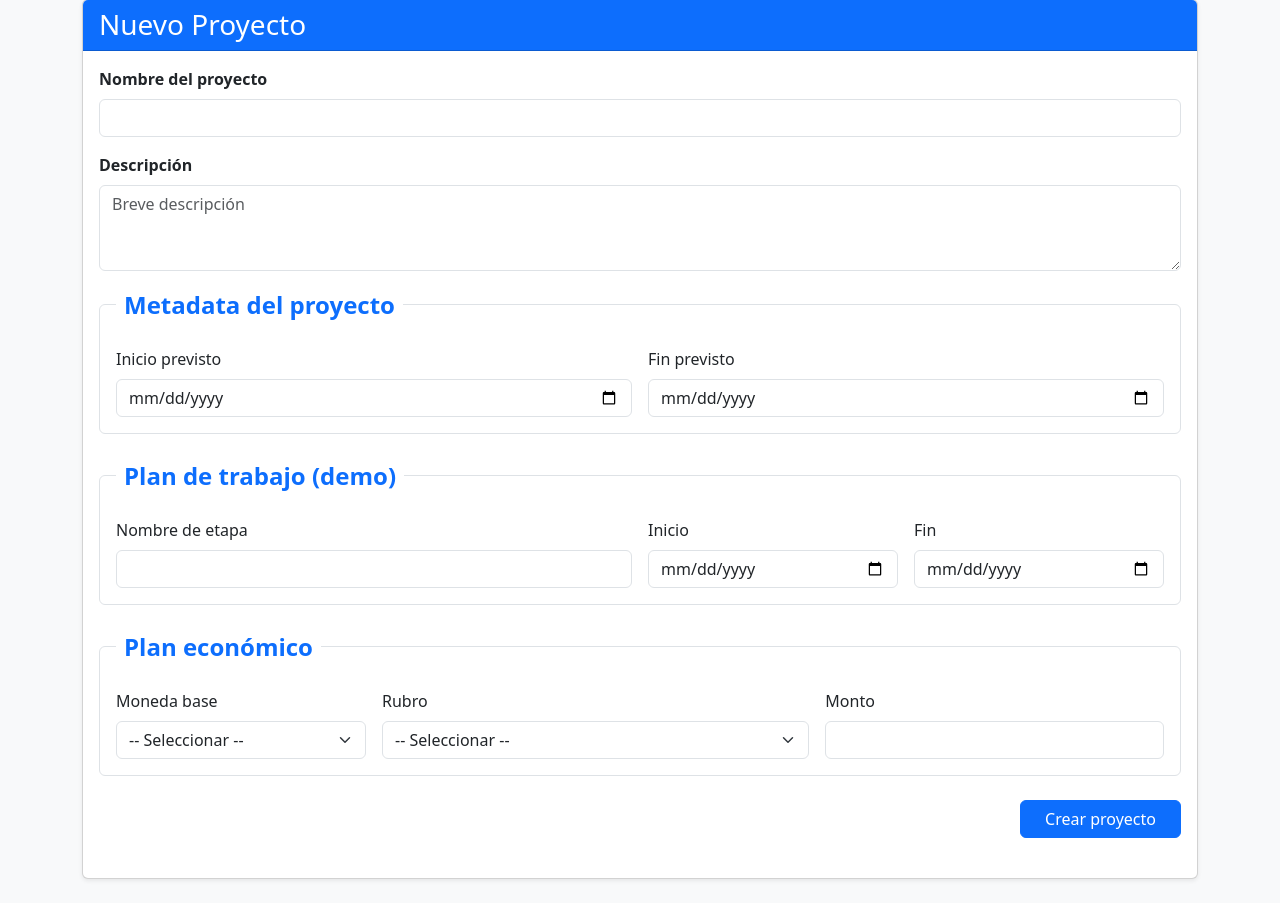
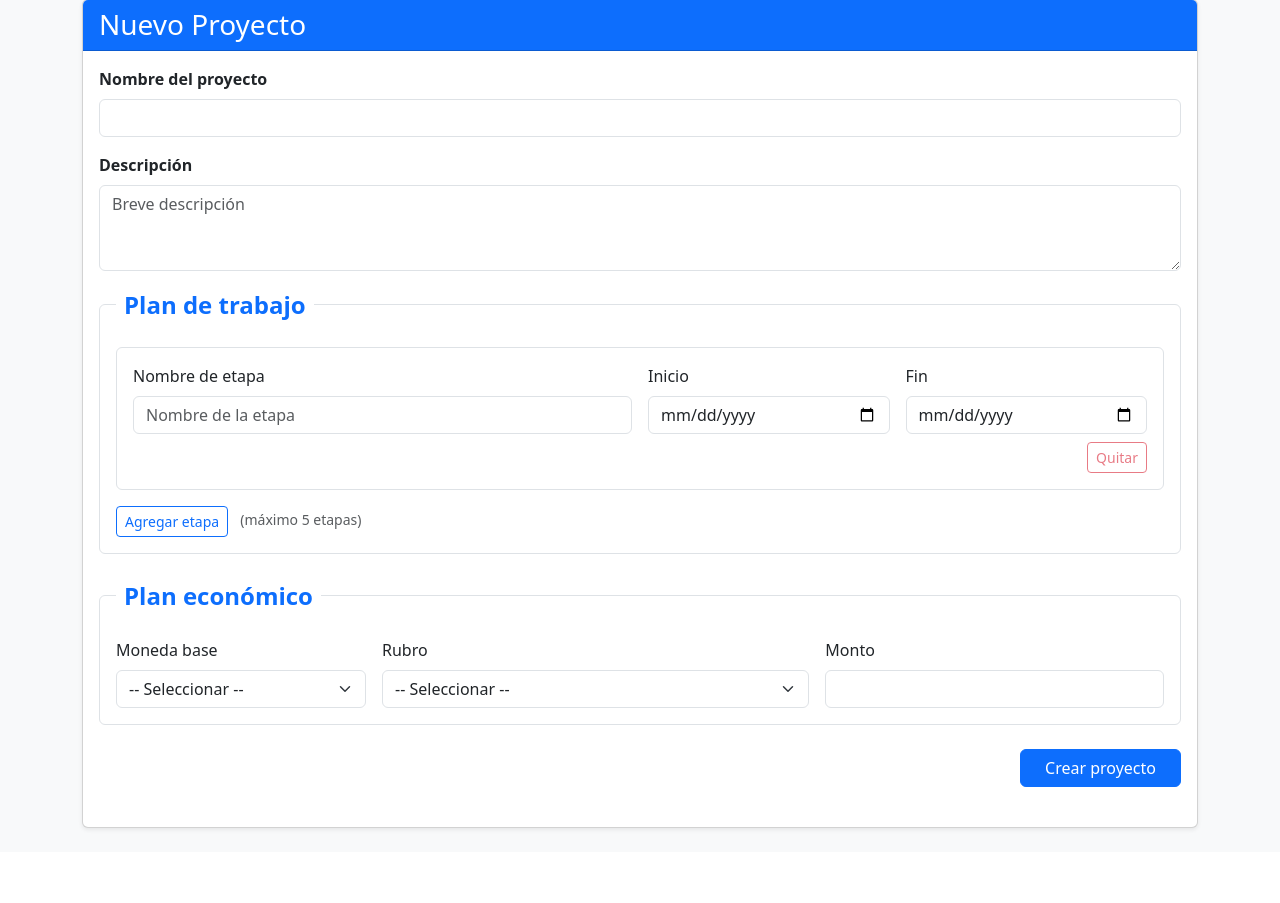
Before and after one commit to tobinapoli/api-front-bonita, a Django app: page /bonita/nuevo/ in a window 1280 px wide. Shown: the part 81-984 px from the top of the page. After the commit the page ends 912 px from the top, so only its background shows below. Run offline with Django 5.2, Linux system fonts and the light colour scheme.

Commit message:
cambios en el form de nuevo proyecto

```diff
--- a/bonita/templates/bonita/nuevo.html
+++ b/bonita/templates/bonita/nuevo.html
@@ -31,35 +31,52 @@
             <textarea name="descripcion" class="form-control" rows="3" placeholder="Breve descripción"></textarea>
           </div>
 
+          <!-- PLAN DE TRABAJO CON ETAPAS DINÁMICAS -->
           <fieldset class="border p-3 mb-4 rounded">
-            <legend class="float-none w-auto px-2 fw-semibold text-primary">Metadata del proyecto</legend>
-            <div class="row g-3">
-              <div class="col-md-6">
-                <label class="form-label">Inicio previsto</label>
-                <input type="date" id="metaIniInput" name="metadata.fechaInicioPrevista" class="form-control" required>
-              </div>
-              <div class="col-md-6">
-                <label class="form-label">Fin previsto</label>
-                <input type="date" id="metaFinInput" name="metadata.fechaFinPrevista" class="form-control" required>
-              </div>
-            </div>
-          </fieldset>
+            <legend class="float-none w-auto px-2 fw-semibold text-primary">Plan de trabajo</legend>
 
-          <fieldset class="border p-3 mb-4 rounded">
-            <legend class="float-none w-auto px-2 fw-semibold text-primary">Plan de trabajo (demo)</legend>
-            <div class="row g-3">
+            <!-- Contenedor de todas las etapas -->
+            <div id="etapasContainer" class="d-flex flex-column gap-3">
+
+              <!-- Primera etapa (index 0) -->
+              <div class="etapa-row border rounded p-3" data-index="0">
+                <div class="row g-3 align-items-end">
                   <div class="col-md-6">
                     <label class="form-label">Nombre de etapa</label>
-                <input type="text" name="planTrabajo.etapas[0].nombre" class="form-control" required>
+                    <input type="text"
+                           class="form-control etapa-nombre"
+                           placeholder="Nombre de la etapa"
+                           required>
                   </div>
                   <div class="col-md-3">
                     <label class="form-label">Inicio</label>
-                <input type="date" id="etapaIniInput" name="planTrabajo.etapas[0].fechaInicioPrevista" class="form-control" required>
+                    <input type="date"
+                           class="form-control etapa-inicio"
+                           required>
                   </div>
                   <div class="col-md-3">
                     <label class="form-label">Fin</label>
-                <input type="date" id="etapaFinInput" name="planTrabajo.etapas[0].fechaFinPrevista" class="form-control" required>
+                    <input type="date"
+                           class="form-control etapa-fin"
+                           required>
                   </div>
+                </div>
+                <div class="mt-2 text-end">
+                  <button type="button"
+                          class="btn btn-sm btn-outline-danger btn-remove-etapa"
+                          disabled>
+                    Quitar
+                  </button>
+                </div>
+              </div>
+
+            </div>
+
+            <div class="mt-3">
+              <button type="button" id="btnAddEtapa" class="btn btn-outline-primary btn-sm">
+                Agregar etapa
+              </button>
+              <small class="text-muted ms-2">(máximo 5 etapas)</small>
             </div>
           </fieldset>
 
@@ -111,8 +128,20 @@
   </div>
 
   <script>
+    // Constantes de validación
     const VALID_CURRENCIES = ["ARS", "USD", "EUR", "BRL", "UYU", "CLP"];
-    const VALID_RUBROS = ["Desarrollo", "Testing", "Gestión", "Infraestructura", "Diseño", "Documentación", "Capacitación", "Soporte", "Otro"];
+    const VALID_RUBROS = [
+      "Desarrollo",
+      "Testing",
+      "Gestión",
+      "Infraestructura",
+      "Diseño",
+      "Documentación",
+      "Capacitación",
+      "Soporte",
+      "Otro"
+    ];
+    const MAX_ETAPAS = 5;
 
     function qp(name){ return new URLSearchParams(location.search).get(name); }
 
@@ -126,149 +155,187 @@
       }
     })();
 
-    function formatDateISO(date) {
-      return date.toISOString().split('T')[0];
+    // --------- ETAPAS DINÁMICAS Y FECHAS ---------
+
+    function createEtapaRow(index) {
+      const div = document.createElement("div");
+      div.className = "etapa-row border rounded p-3";
+      div.dataset.index = String(index);
+      div.innerHTML = `
+        <div class="row g-3 align-items-end">
+          <div class="col-md-6">
+            <label class="form-label">Nombre de etapa</label>
+            <input type="text"
+                   class="form-control etapa-nombre"
+                   placeholder="Nombre de la etapa"
+                   required>
+          </div>
+          <div class="col-md-3">
+            <label class="form-label">Inicio</label>
+            <input type="date"
+                   class="form-control etapa-inicio"
+                   required>
+          </div>
+          <div class="col-md-3">
+            <label class="form-label">Fin</label>
+            <input type="date"
+                   class="form-control etapa-fin"
+                   required>
+          </div>
+        </div>
+        <div class="mt-2 text-end">
+          <button type="button"
+                  class="btn btn-sm btn-outline-danger btn-remove-etapa">
+            Quitar
+          </button>
+        </div>
+      `;
+      return div;
     }
 
-    function initializeDateRestrictions() {
+    function renumerarEtapas() {
+      const filas = document.querySelectorAll(".etapa-row");
+      filas.forEach((row, idx) => {
+        row.dataset.index = String(idx);
+        const btnRemove = row.querySelector(".btn-remove-etapa");
+        btnRemove.disabled = (filas.length === 1 && idx === 0);
+      });
+    }
+
+    // Recalcula los min de TODAS las etapas según hoy y las fechas de fin anteriores
+    function recalcularMinimos() {
+      const rows = Array.from(document.querySelectorAll(".etapa-row"));
+
       const today = new Date();
       today.setHours(0, 0, 0, 0);
-      const todayISO = formatDateISO(today);
+      const todayISO = today.toISOString().split("T")[0];
 
-      const metaIniInput = document.getElementById("metaIniInput");
-      const metaFinInput = document.getElementById("metaFinInput");
-      const etapaIniInput = document.getElementById("etapaIniInput");
-      const etapaFinInput = document.getElementById("etapaFinInput");
+      let prevEnd = todayISO;  // por defecto hoy
 
-      metaIniInput.min = todayISO;
-      metaFinInput.min = todayISO;
+      rows.forEach(row => {
+        const ini = row.querySelector(".etapa-inicio");
+        const fin = row.querySelector(".etapa-fin");
 
-      metaIniInput.addEventListener("change", () => {
-        const metaIniVal = metaIniInput.value;
-        if (metaIniVal) {
-          metaFinInput.min = metaIniVal;
-          etapaIniInput.min = metaIniVal;
+        ini.min = prevEnd;
+        fin.min = prevEnd;
+
+        if (fin.value) {
+          prevEnd = fin.value;
+        }
+      });
+    }
+
+    document.addEventListener("DOMContentLoaded", () => {
+      const container = document.getElementById("etapasContainer");
+      const btnAdd = document.getElementById("btnAddEtapa");
+
+      // Inicial: min = hoy para la primera etapa
+      recalcularMinimos();
+
+      // Cuando cambia cualquier fecha de fin, recalculamos los min de todas
+      container.addEventListener("change", (e) => {
+        const target = e.target;
+        if (target.classList.contains("etapa-fin")) {
+          recalcularMinimos();
         }
       });
 
-      metaFinInput.addEventListener("change", () => {
-        const metaFinVal = metaFinInput.value;
-        if (metaFinVal) {
-          etapaFinInput.max = metaFinVal;
+      btnAdd.addEventListener("click", () => {
+        const actuales = container.querySelectorAll(".etapa-row").length;
+        if (actuales >= MAX_ETAPAS) {
+          alert(`Sólo podés cargar hasta ${MAX_ETAPAS} etapas.`);
+          return;
+        }
+        const row = createEtapaRow(actuales);
+        container.appendChild(row);
+
+        renumerarEtapas();
+        recalcularMinimos();   // importante: rearmar min después de agregar
+      });
+
+      container.addEventListener("click", (e) => {
+        const target = e.target;
+        if (target.classList.contains("btn-remove-etapa")) {
+          const row = target.closest(".etapa-row");
+          if (!row) return;
+          if (container.querySelectorAll(".etapa-row").length === 1) return;
+          row.remove();
+          renumerarEtapas();
+          recalcularMinimos();  // importante: rearmar min después de borrar
         }
       });
 
-      etapaIniInput.addEventListener("change", () => {
-        const etapaIniVal = etapaIniInput.value;
-        if (etapaIniVal) {
-          etapaFinInput.min = etapaIniVal;
-        }
+      renumerarEtapas();
     });
 
-      metaIniInput.addEventListener("change", () => {
-        const metaIniVal = metaIniInput.value;
-        if (metaIniVal) {
-          etapaIniInput.min = metaIniVal;
-          if (etapaIniInput.value && etapaIniInput.value < metaIniVal) {
-            etapaIniInput.value = "";
-            etapaFinInput.value = "";
-          }
-        }
-      });
-
-      metaFinInput.addEventListener("change", () => {
-        const metaFinVal = metaFinInput.value;
-        if (metaFinVal) {
-          etapaFinInput.max = metaFinVal;
-          if (etapaFinInput.value && etapaFinInput.value > metaFinVal) {
-            etapaFinInput.value = "";
-          }
-        }
-      });
-    }
+    // --------- VALIDACIÓN EN EL CLIENTE ---------
 
     function validateClientForm(form) {
       const errors = [];
       const nombre = (form["nombre"].value || "").trim();
       if (!nombre) errors.push({ path: "nombre", msg: "Requerido." });
 
-      const metaIni = form["metadata.fechaInicioPrevista"].value;
-      const metaFin = form["metadata.fechaFinPrevista"].value;
       const today = new Date();
       today.setHours(0, 0, 0, 0);
 
-      if (!metaIni) {
-        errors.push({ path: "metadata.fechaInicioPrevista", msg: "Requerido." });
+      // Validación de todas las etapas
+      const etapaRows = document.querySelectorAll(".etapa-row");
+      if (etapaRows.length === 0) {
+        errors.push({ path: "planTrabajo.etapas", msg: "Debe haber al menos una etapa." });
+      } else if (etapaRows.length > MAX_ETAPAS) {
+        errors.push({ path: "planTrabajo.etapas", msg: `No puede haber más de ${MAX_ETAPAS} etapas.` });
       } else {
-        const d = new Date(metaIni + "T00:00:00");
-        if (d < today) {
-          errors.push({ path: "metadata.fechaInicioPrevista", msg: "No puede ser anterior a hoy." });
-        }
+        let prevEnd = null;
+
+        etapaRows.forEach((row, idx) => {
+          const etapaNombre = (row.querySelector(".etapa-nombre").value || "").trim();
+          const etapaIni = row.querySelector(".etapa-inicio").value;
+          const etapaFin = row.querySelector(".etapa-fin").value;
+
+          if (!etapaNombre) {
+            errors.push({ path: `planTrabajo.etapas[${idx}].nombre`, msg: "Requerido." });
           }
 
-      if (!metaFin) {
-        errors.push({ path: "metadata.fechaFinPrevista", msg: "Requerido." });
-      } else {
-        const d = new Date(metaFin + "T00:00:00");
-        if (d < today) {
-          errors.push({ path: "metadata.fechaFinPrevista", msg: "No puede ser anterior a hoy." });
-        }
-      }
-
-      if (metaIni && metaFin) {
-        const dIni = new Date(metaIni + "T00:00:00");
-        const dFin = new Date(metaFin + "T00:00:00");
-        if (dFin < dIni) {
-          errors.push({ path: "metadata.fechaFinPrevista", msg: "Debe ser >= fechaInicioPrevista." });
-        }
-      }
-
-      const etapaNombre = (form["planTrabajo.etapas[0].nombre"].value || "").trim();
-      if (!etapaNombre) {
-        errors.push({ path: "planTrabajo.etapas[0].nombre", msg: "Requerido." });
-      }
-
-      const etapaIni = form["planTrabajo.etapas[0].fechaInicioPrevista"].value;
-      const etapaFin = form["planTrabajo.etapas[0].fechaFinPrevista"].value;
+          let dIni = null;
+          let dFin = null;
 
           if (!etapaIni) {
-        errors.push({ path: "planTrabajo.etapas[0].fechaInicioPrevista", msg: "Requerido." });
+            errors.push({ path: `planTrabajo.etapas[${idx}].fechaInicioPrevista`, msg: "Requerido." });
           } else {
-        const d = new Date(etapaIni + "T00:00:00");
-        if (d < today) {
-          errors.push({ path: "planTrabajo.etapas[0].fechaInicioPrevista", msg: "No puede ser anterior a hoy." });
+            dIni = new Date(etapaIni + "T00:00:00");
+            if (dIni < today) {
+              errors.push({ path: `planTrabajo.etapas[${idx}].fechaInicioPrevista`, msg: "No puede ser anterior a hoy." });
             }
-        if (metaIni) {
-          const dMeta = new Date(metaIni + "T00:00:00");
-          if (d < dMeta) {
-            errors.push({ path: "planTrabajo.etapas[0].fechaInicioPrevista", msg: "No puede ser anterior al inicio del proyecto." });
-          }
+            if (prevEnd && dIni < prevEnd) {
+              errors.push({
+                path: `planTrabajo.etapas[${idx}].fechaInicioPrevista`,
+                msg: "Debe ser mayor o igual a la fecha de fin de la etapa anterior."
+              });
             }
           }
 
           if (!etapaFin) {
-        errors.push({ path: "planTrabajo.etapas[0].fechaFinPrevista", msg: "Requerido." });
+            errors.push({ path: `planTrabajo.etapas[${idx}].fechaFinPrevista`, msg: "Requerido." });
           } else {
-        const d = new Date(etapaFin + "T00:00:00");
-        if (d < today) {
-          errors.push({ path: "planTrabajo.etapas[0].fechaFinPrevista", msg: "No puede ser anterior a hoy." });
+            dFin = new Date(etapaFin + "T00:00:00");
+            if (dFin < today) {
+              errors.push({ path: `planTrabajo.etapas[${idx}].fechaFinPrevista`, msg: "No puede ser anterior a hoy." });
             }
-        if (metaFin) {
-          const dMeta = new Date(metaFin + "T00:00:00");
-          if (d > dMeta) {
-            errors.push({ path: "planTrabajo.etapas[0].fechaFinPrevista", msg: "No puede superar el fin del proyecto." });
-          }
+            if (dIni && dFin < dIni) {
+              errors.push({
+                path: `planTrabajo.etapas[${idx}].fechaFinPrevista`,
+                msg: "Debe ser mayor o igual a la fecha de inicio de la etapa."
+              });
             }
           }
 
-      if (etapaIni && etapaFin) {
-        const dIni = new Date(etapaIni + "T00:00:00");
-        const dFin = new Date(etapaFin + "T00:00:00");
-        if (dFin < dIni) {
-          errors.push({ path: "planTrabajo.etapas[0].fechaFinPrevista", msg: "Debe ser >= fechaInicioPrevista." });
+          if (dFin) {
+            prevEnd = dFin;
           }
+        });
       }
 
+      // Plan económico
       const moneda = form["planEconomico.monedaBase"].value;
       if (!moneda) {
         errors.push({ path: "planEconomico.monedaBase", msg: "Requerido." });
@@ -310,6 +377,8 @@
       document.getElementById("resultado").innerHTML = html;
     }
 
+    // --------- SUBMIT DEL FORM ---------
+
     document.getElementById("proyectoForm").addEventListener("submit", async (e) => {
       e.preventDefault();
       const form = e.target;
@@ -320,20 +389,22 @@
         return;
       }
 
+      // Construimos el array de etapas para el JSON
+      const etapasPayload = [];
+      document.querySelectorAll(".etapa-row").forEach(row => {
+        etapasPayload.push({
+          nombre: row.querySelector(".etapa-nombre").value,
+          fechaInicioPrevista: row.querySelector(".etapa-inicio").value,
+          fechaFinPrevista: row.querySelector(".etapa-fin").value,
+        });
+      });
+
       const data = {
         caseId: qp("case"),
         nombre: form["nombre"].value,
         descripcion: form["descripcion"].value,
-        metadata: {
-          fechaInicioPrevista: form["metadata.fechaInicioPrevista"].value,
-          fechaFinPrevista: form["metadata.fechaFinPrevista"].value,
-        },
         planTrabajo: {
-          etapas: [{
-            nombre: form["planTrabajo.etapas[0].nombre"].value,
-            fechaInicioPrevista: form["planTrabajo.etapas[0].fechaInicioPrevista"].value,
-            fechaFinPrevista: form["planTrabajo.etapas[0].fechaFinPrevista"].value,
-          }]
+          etapas: etapasPayload
         },
         planEconomico: {
           monedaBase: form["planEconomico.monedaBase"].value,
@@ -364,8 +435,6 @@
           `<pre class="bg-light border p-3 mt-3">${JSON.stringify(json, null, 2)}</pre>`;
       }
     });
-
-    document.addEventListener("DOMContentLoaded", initializeDateRestrictions);
   </script>
 </body>
 </html>
```
Also changed, not shown: bonita/validators.py (+147 -84 lines). Lines whose indentation alone changed are shown as unchanged.
